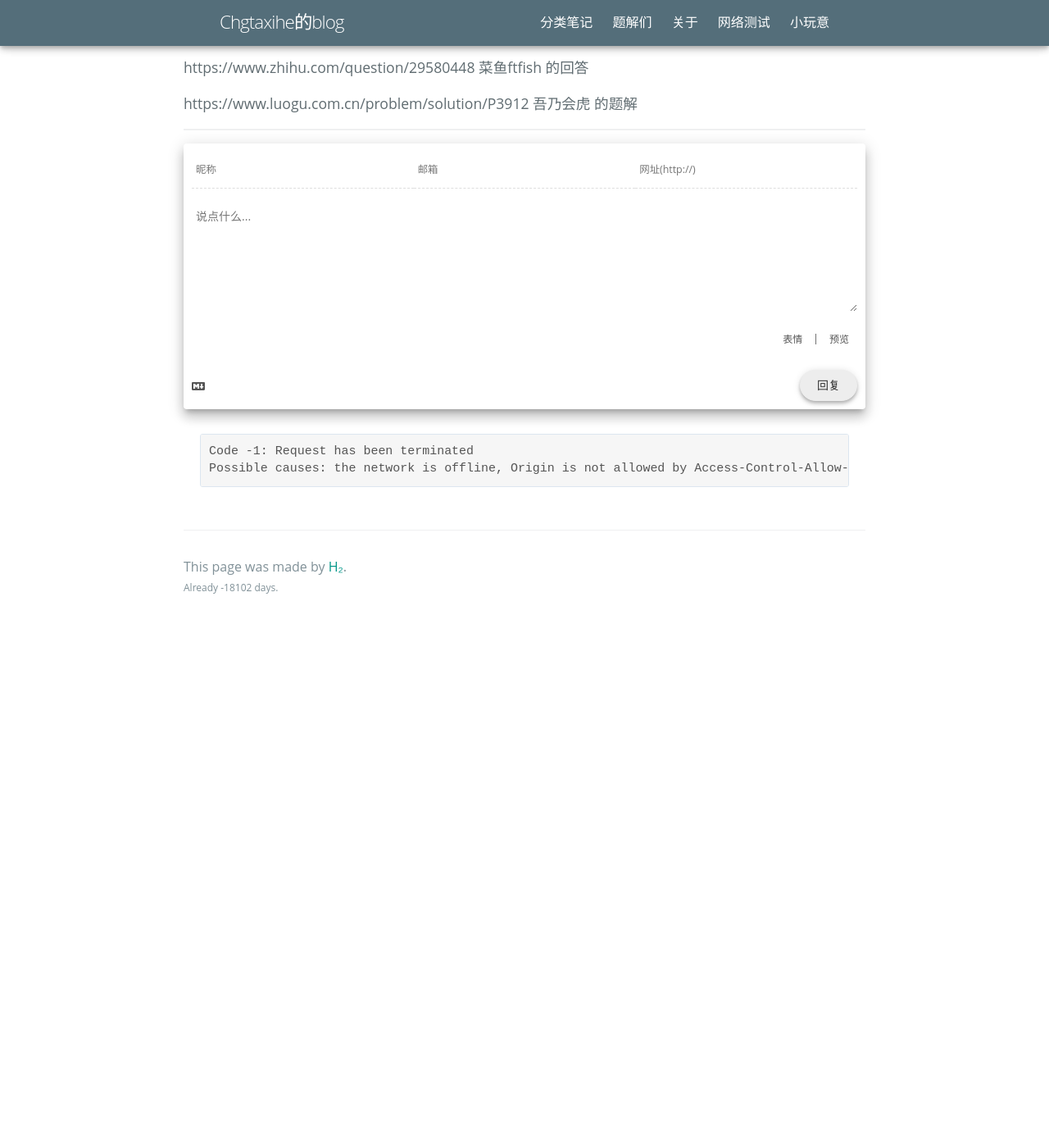
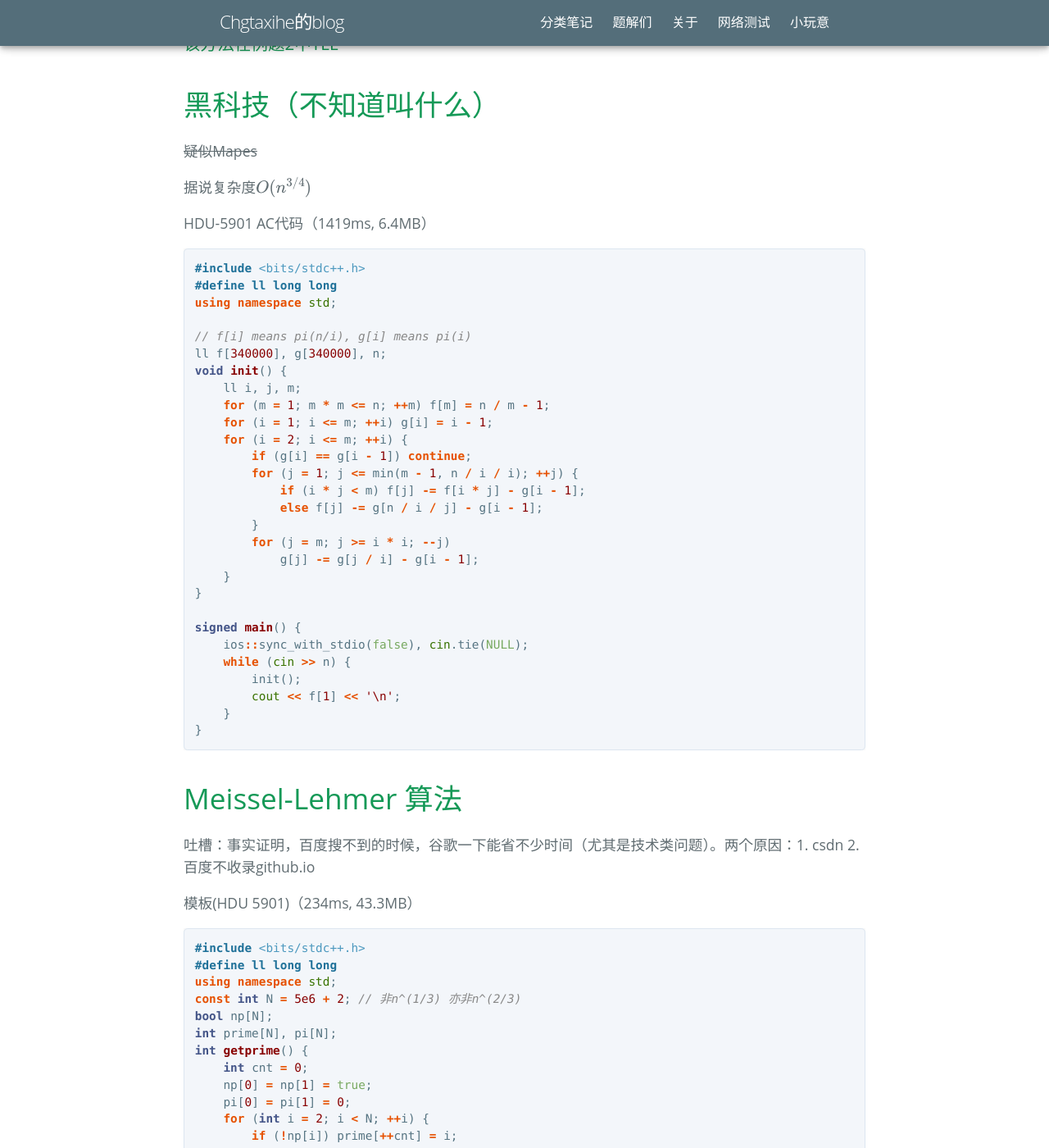
Before and after one commit to Chgtaxihe/Chgtaxihe.github.io_Archive, a Jekyll site: the page built from post/category/数论/素数计数问题.md, in a window 1280 px wide and 1400 px high, scrolled down 4117 px. Shown: the whole window at 82% size. Built offline with Jekyll 4.4.1, drawn with Linux system fonts in a browser that asks for light colours; some web fonts are replaced; formulas are drawn with MathJax 3; comment, search, counter and statistics services are not loaded; before the commit the page ends 4892 px from its top, so only the background shows below that; some of the changed text lies outside the part shown.

Commit message:
日常更新

````diff
--- a/post/category/数论/素数计数问题.md
+++ b/post/category/数论/素数计数问题.md
@@ -7,11 +7,15 @@ title: 素数计数问题
 {:toc}
 # 素数计数问题
 
-给定范围$[l, r]$，其中$0\le l\le r\le 1e^{11}$，求该范围内素数个数。
+给定范围$[l, r]$，求该范围内素数个数。
 
-## 例题 洛谷P3192
+## 例题1 洛谷P3192
 
  求 $1,2,\cdots,N$中素数的个数。（$N\le 10^8$）
+
+## 例题2 HDU 5901
+
+求$1,2,...,N$中素数的个数。（$N\le 10^{11}$）
 
 
 
@@ -98,7 +102,7 @@ $$\begin{align} f(n,m)&=f(n,m-1)-\sum\limits_{2\le k\le n,k的最小质因子为
 
 
 
-### 例题AC代码 用时: 338ms
+### 例题1 AC代码 用时: 338ms
 
 用记忆化搜索应该会更快，当然也可以在递归时直接跳转到下一个质数（而不是-1）
 
@@ -140,9 +144,151 @@ signed main(){
 
 
 
+### 该方法在例题2中TLE
+
+
+
+# 黑科技（不知道叫什么）
+
+~~疑似Mapes~~
+
+据说复杂度$O(n^{3/4})$
+
+HDU-5901 AC代码（1419ms, 6.4MB）
+
+```c++
+#include <bits/stdc++.h>
+#define ll long long
+using namespace std;
+
+// f[i] means pi(n/i), g[i] means pi(i)
+ll f[340000], g[340000], n;
+void init() {
+    ll i, j, m;
+    for (m = 1; m * m <= n; ++m) f[m] = n / m - 1;
+    for (i = 1; i <= m; ++i) g[i] = i - 1;
+    for (i = 2; i <= m; ++i) {
+        if (g[i] == g[i - 1]) continue;
+        for (j = 1; j <= min(m - 1, n / i / i); ++j) {
+            if (i * j < m) f[j] -= f[i * j] - g[i - 1];
+            else f[j] -= g[n / i / j] - g[i - 1];
+        }
+        for (j = m; j >= i * i; --j)
+            g[j] -= g[j / i] - g[i - 1];
+    }
+}
+
+signed main() {
+    ios::sync_with_stdio(false), cin.tie(NULL);
+    while (cin >> n) {
+        init();
+        cout << f[1] << '\n';
+    }
+}
+```
+
+
+
 # Meissel-Lehmer 算法
 
 吐槽：事实证明，百度搜不到的时候，谷歌一下能省不少时间（尤其是技术类问题）。两个原因：1. csdn 2. 百度不收录github.io
+
+
+
+模板(HDU 5901)（234ms, 43.3MB）
+
+```c++
+#include <bits/stdc++.h>
+#define ll long long
+using namespace std;
+const int N = 5e6 + 2; // 非n^(1/3) 亦非n^(2/3)
+bool np[N];
+int prime[N], pi[N];
+int getprime() {
+    int cnt = 0;
+    np[0] = np[1] = true;
+    pi[0] = pi[1] = 0;
+    for (int i = 2; i < N; ++i) {
+        if (!np[i]) prime[++cnt] = i;
+        pi[i] = cnt;
+        for (int j = 1; j <= cnt && i * prime[j] < N; ++j) {
+            np[i * prime[j]] = true;
+            if (i % prime[j] == 0) break;
+        }
+    }
+    return cnt;
+}
+const int M = 7;
+const int PM = 2 * 3 * 5 * 7 * 11 * 13 * 17;
+int phi[PM + 1][M + 1], sz[M + 1];
+void init() {
+    getprime();
+    sz[0] = 1;
+    for (int i = 0; i <= PM; ++i)
+        phi[i][0] = i;
+    for (int i = 1; i <= M; ++i) {
+        sz[i] = prime[i] * sz[i - 1];
+        for (int j = 1; j <= PM; ++j)
+            phi[j][i] = phi[j][i - 1] - phi[j / prime[i]][i - 1];
+    }
+}
+int sqrt2(ll x) {
+    ll r = (ll)sqrt(x - 0.1);
+    while (r * r <= x)
+        ++r;
+    return int(r - 1);
+}
+int sqrt3(ll x) {
+    ll r = (ll)cbrt(x - 0.1);
+    while (r * r * r <= x)
+        ++r;
+    return int(r - 1);
+}
+ll getphi(ll x, int s) {
+    if (s == 0) return x;
+    if (s <= M) return phi[x % sz[s]][s] + (x / sz[s]) * phi[sz[s]][s];
+    if (x <= prime[s] * prime[s]) return pi[x] - s + 1;
+    if (x <= prime[s] * prime[s] * prime[s] && x < N) {
+        int s2x = pi[sqrt2(x)];
+        ll ans = pi[x] - (s2x + s - 2) * (s2x - s + 1) / 2;
+        for (int i = s + 1; i <= s2x; ++i)
+            ans += pi[x / prime[i]];
+        return ans;
+    }
+    return getphi(x, s - 1) - getphi(x / prime[s], s - 1);
+}
+ll getpi(ll x) {
+    if (x < N) return pi[x];
+    ll ans = getphi(x, pi[sqrt3(x)]) + pi[sqrt3(x)] - 1;
+    for (int i = pi[sqrt3(x)] + 1, ed = pi[sqrt2(x)]; i <= ed; ++i)
+        ans -= getpi(x / prime[i]) - i + 1;
+    return ans;
+}
+ll lehmer_pi(ll x) { // 与getpi功能一样，但似乎比较慢
+    if (x < N) return pi[x];
+    int a = (int)lehmer_pi(sqrt2(sqrt2(x)));
+    int b = (int)lehmer_pi(sqrt2(x));
+    int c = (int)lehmer_pi(sqrt3(x));
+    ll sum = getphi(x, a) + (ll)(b + a - 2) * (b - a + 1) / 2;
+    for (int i = a + 1; i <= b; i++) {
+        ll w = x / prime[i];
+        sum -= lehmer_pi(w);
+        if (i > c) continue;
+        ll lim = lehmer_pi(sqrt2(w));
+        for (int j = i; j <= lim; j++)
+            sum -= lehmer_pi(w / prime[j]) - (j - 1);
+    }
+    return sum;
+}
+int main() {
+    ios::sync_with_stdio(false), cin.tie(NULL);
+    init();
+    ll n;
+    while (cin >> n) {
+        cout << getpi(n) << '\n';
+    }
+}
+```
 
 
 
````
Also changed, not shown: _layouts/home.html (+2 -6 lines), _posts/2020-04-15-给blog添加新功能1.md (+2 -2 lines), post/训练补题/2020-组队排位赛11.md (+5 -3 lines).
